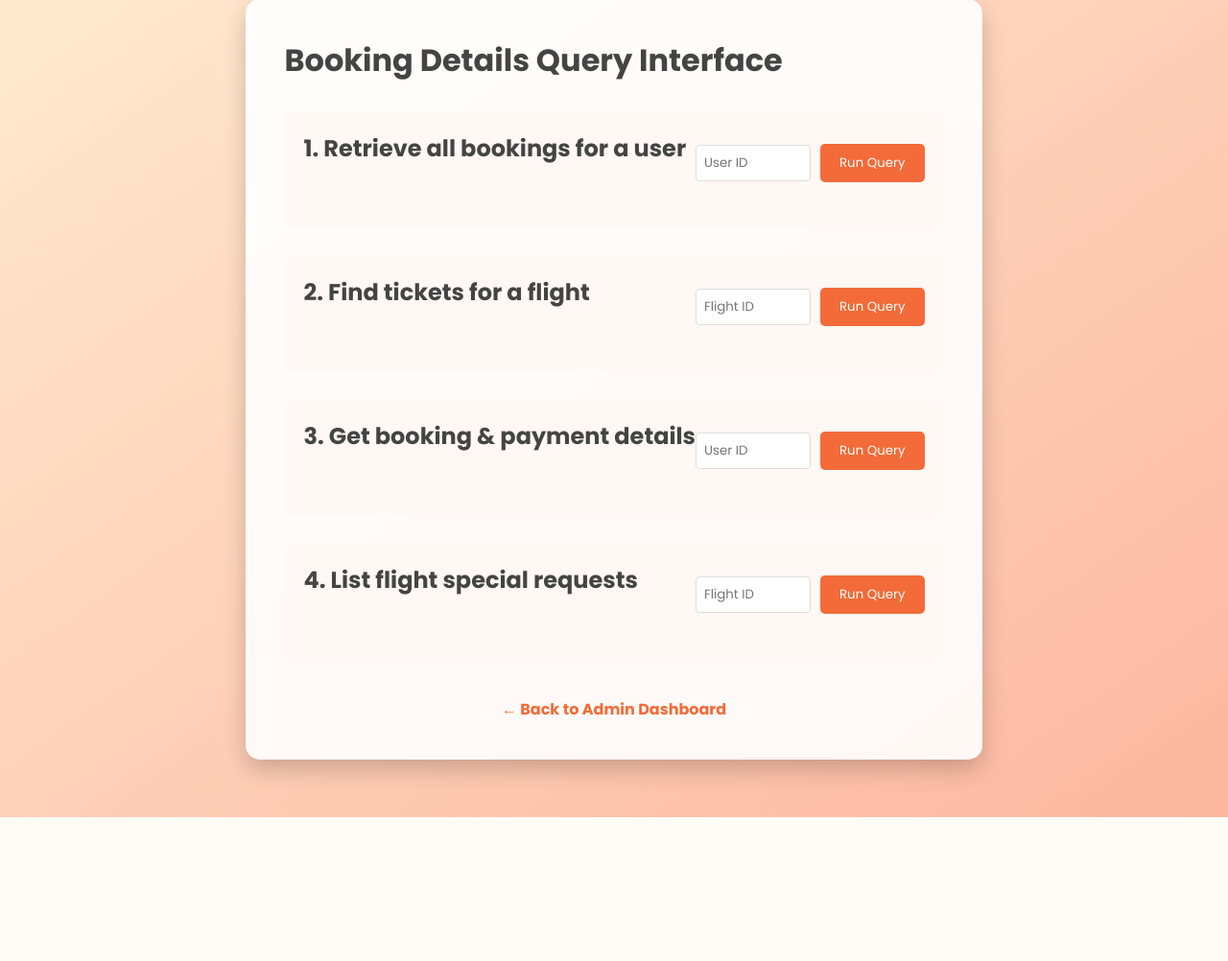
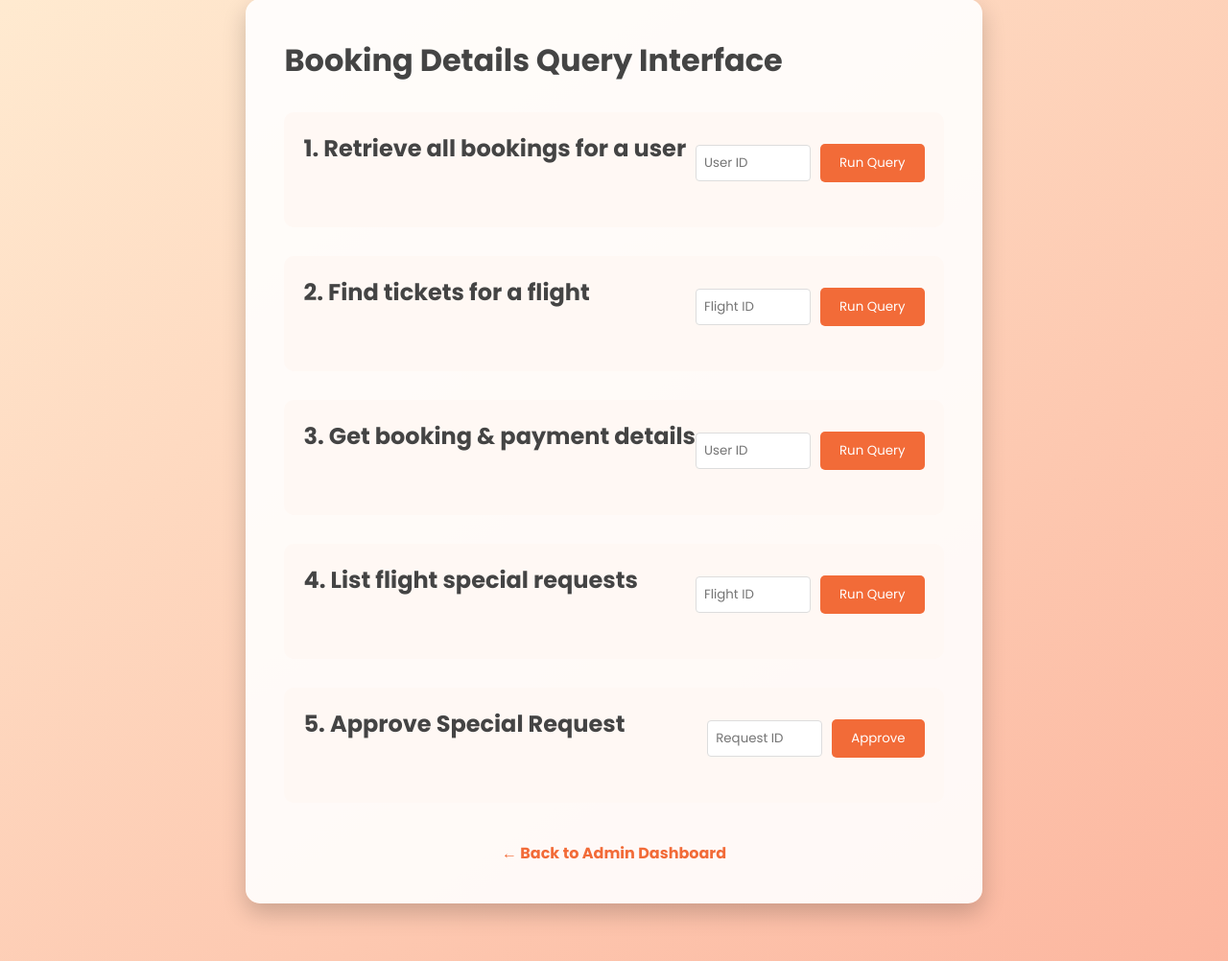
Before and after one commit to Jaitrika/Falcon_DBMS_project, a Flask app: page /booking-details in a window 1280 px wide. Shown: the part 61-1063 px from the top of the page at 96% size. Before the commit the page ends 913 px from the top, so only its background shows below. Run offline with Flask 3, Linux system fonts and the light colour scheme; the visitor is signed in with stand-in values (Sample User, id 1).

Commit message:
added sp request approval query

```diff
--- a/app.py
+++ b/app.py
@@ -180,6 +180,20 @@ def booking_details():
                  WHERE B.FlightID = %s
              """, (flight_id,))
             results['requests_flight'] = cursor.fetchall()
+        elif action == 'approve_request':
+            request_id = request.args.get('request_id')
+            if request_id:
+                try:
+                    cursor.execute("""
+                        UPDATE SpecialRequests
+                        SET Status = 'Approved'
+                        WHERE RequestID = %s AND Status != 'Approved'
+                    """, (request_id,))
+                    conn.commit()
+                    flash(f"Request ID {request_id} approved successfully.", "success")
+                except Exception as e:
+                    print("Error approving request:", e)
+                    flash("Failed to approve special request.", "error")
 
     except Exception as e:
         print("Error fetching data:", e)
--- a/templates/booking_details.html
+++ b/templates/booking_details.html
@@ -258,6 +258,17 @@
                 {% endif %}
             {% endif %}
         </div>
+        <!-- Query 5: Approve Special Request -->
+        <div class="query-section">
+            <div class="query-header">
+                <h2>5. Approve Special Request</h2>
+                <form class="query-form" method="GET" action="/booking-details">
+                <input type="number" name="request_id" placeholder="Request ID" required>
+                <input type="hidden" name="action" value="approve_request">
+                <button type="submit">Approve</button>
+                </form>
+            </div>
+        </div>
 
         <div class="back-link">
             <a href="/admin-home">← Back to Admin Dashboard</a>
```
